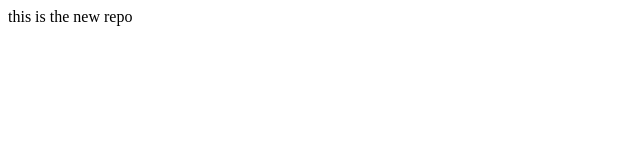
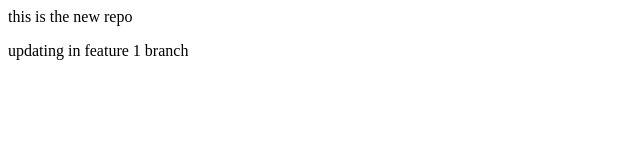
Before and after one commit to pavel-sangui/localrepo, a plain HTML site: page index.html in a window 1280 px wide. Shown: the whole page, without its empty margins (0-640 px from the left). Drawn offline with Linux system fonts and the light colour scheme.

Commit message:
add new feature

```diff
--- a/index.html
+++ b/index.html
@@ -1 +1,2 @@
 <p>this is the new repo</p>
+<p>updating in feature 1 branch</p>
```
